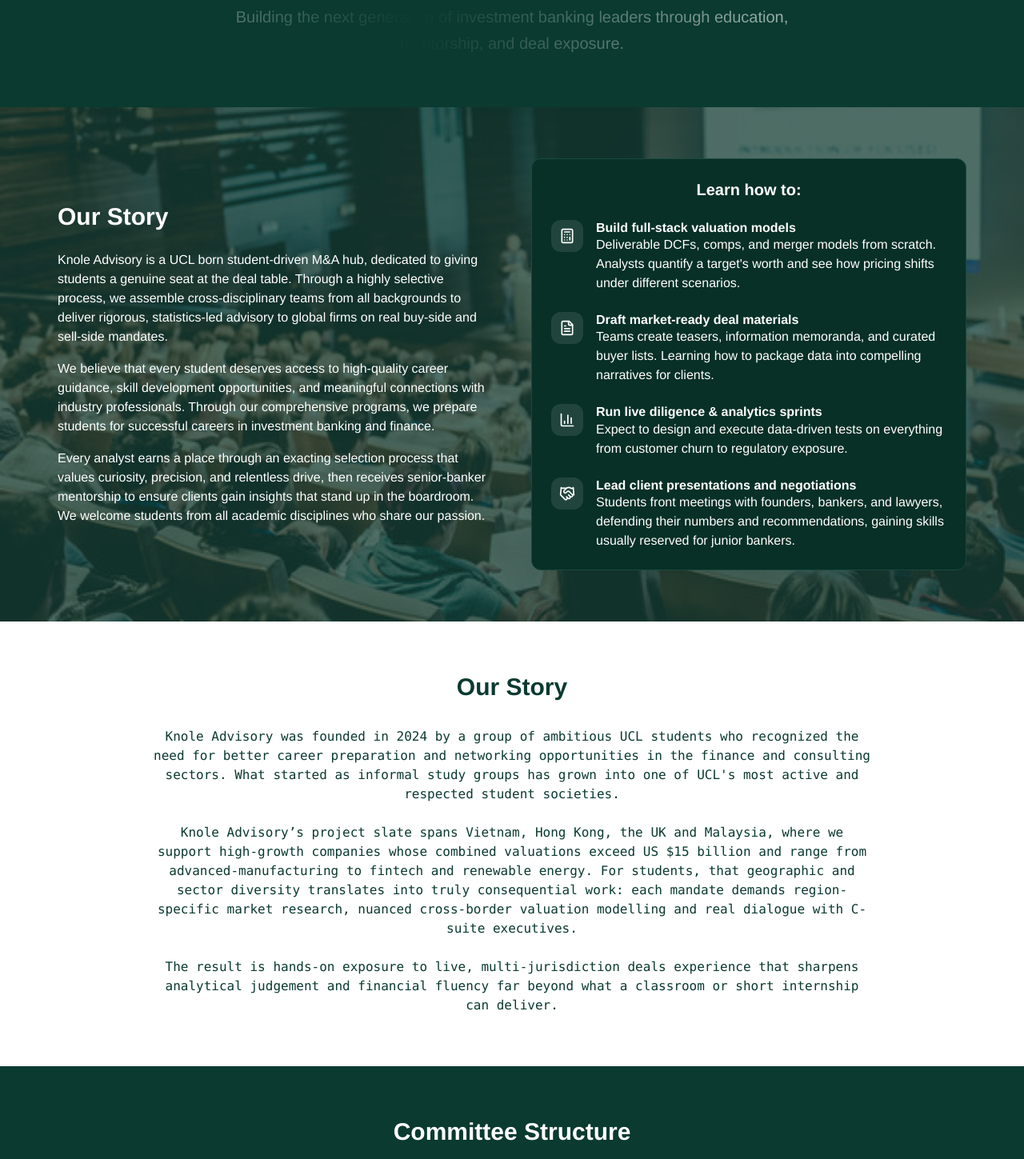
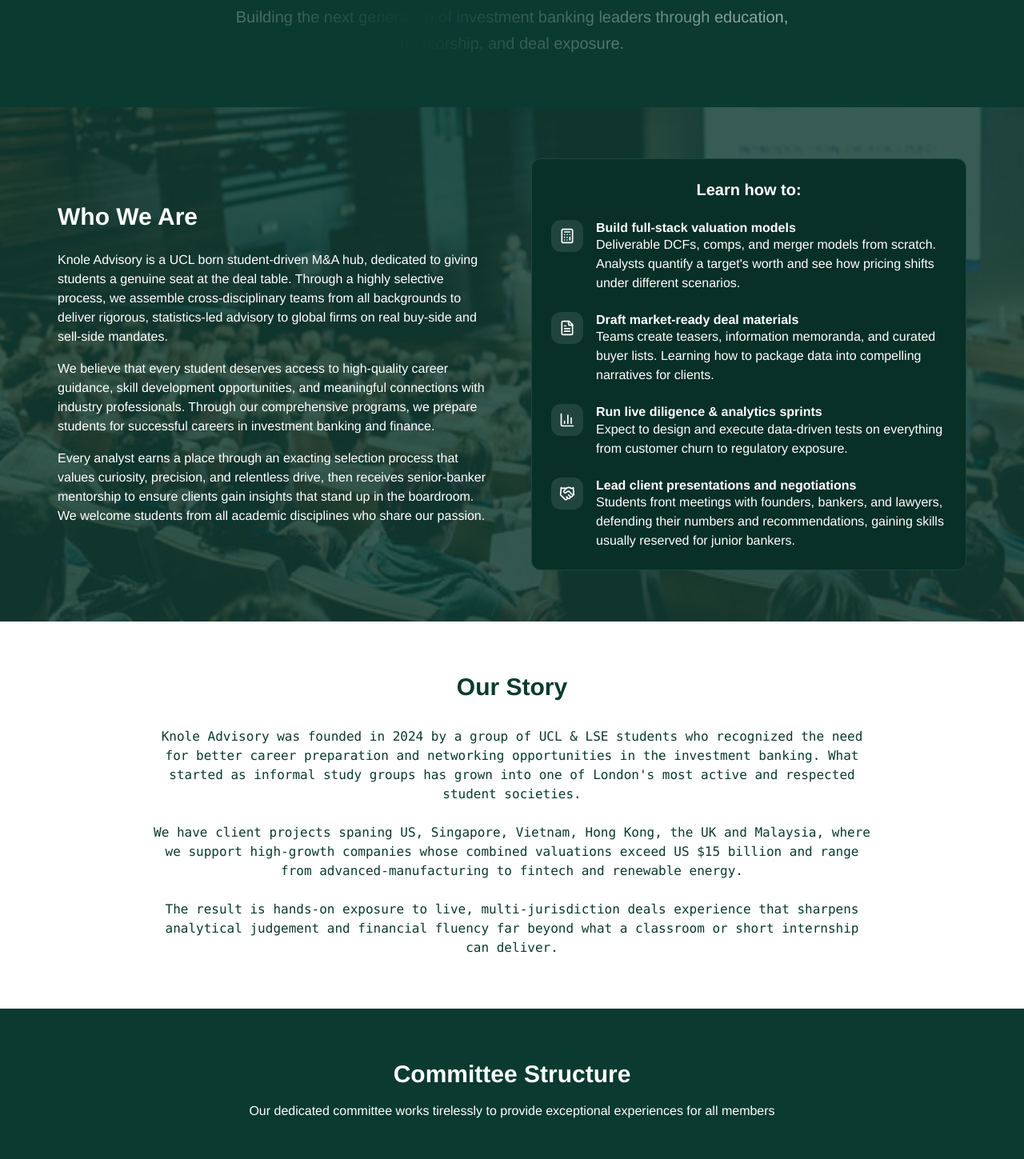
Before and after one commit to kpwcn/knole-advisor-connect, a React (Vite) app: page /about in a window 1280 px wide. Shown: the part 180-1629 px from the top of the page at 80% size. Built offline with nearby package versions, Linux system fonts and the light colour scheme.

Commit message:
Update About.tsx

```diff
--- a/src/pages/About.tsx
+++ b/src/pages/About.tsx
@@ -27,13 +27,13 @@ const About = () => {
 
       {/* Mission Statement */}
       <section className="py-16 relative bg-cover bg-center" style={{backgroundImage: 'url(/lovable-uploads/89e98e58-9e6f-470f-b0e3-09baa2d72dd5.png)'}}>
-        <div className="absolute inset-0 bg-primary/70"></div>
+        <div className="absolute inset-0 bg-primary/80"></div>
         <div className="max-w-container mx-auto px-4 sm:px-6 lg:px-8 relative z-10">
           <div className="grid grid-cols-1 lg:grid-cols-2 gap-12 items-center">
             <div>
               {/* CMS-edit-start::mission-statement */}
               <h2 className="text-3xl font-heading font-bold text-foreground mb-6">
-                Our Story
+                Who We Are
               </h2>
               <div className="prose prose-lg text-muted-foreground space-y-4">
                 <p>
@@ -118,7 +118,7 @@ const About = () => {
             <div className="prose prose-lg text-primary mx-auto space-y-6">
               <p>
                 <DecryptedText
-                  text="Knole Advisory was founded in 2024 by a group of ambitious UCL students who recognized the need for better career preparation and networking opportunities in the finance and consulting sectors. What started as informal study groups has grown into one of UCL's most active and respected student societies."
+                  text="Knole Advisory was founded in 2024 by a group of UCL & LSE students who recognized the need for better career preparation and networking opportunities in the investment banking. What started as informal study groups has grown into one of London's most active and respected student societies."
                   animateOn="view"
                   revealDirection="center"
                   speed={50}
@@ -129,8 +129,7 @@ const About = () => {
               </p>
               <p>
                 <DecryptedText
-                  text="Knole Advisory’s project slate spans Vietnam, Hong Kong, the UK and Malaysia, where we support high-growth companies whose combined valuations exceed US $15 billion and range from advanced-manufacturing to fintech and renewable energy. For students, that geographic and sector diversity translates into truly consequential work: each mandate demands region-specific market research, nuanced cross-border valuation modelling and real dialogue with C-suite executives."
-                  animateOn="view"
+                  text="We have client projects spaning US, Singapore, Vietnam, Hong Kong, the UK and Malaysia, where we support high-growth companies whose combined valuations exceed US $15 billion and range from advanced-manufacturing to fintech and renewable energy."
                   revealDirection="center"
                   speed={50}
                   maxIterations={20}
@@ -163,7 +162,7 @@ const About = () => {
             <h2 className="text-3xl font-heading font-bold text-foreground mb-4">
               Committee Structure
             </h2>
-            <p className="text-lg text-muted-foreground max-w-2xl mx-auto">
+            <p className="text-base text-muted-foreground max-w-2xl mx-auto">
               Our dedicated committee works tirelessly to provide exceptional experiences for all members
             </p>
             {/* CMS-edit-end */}
```
